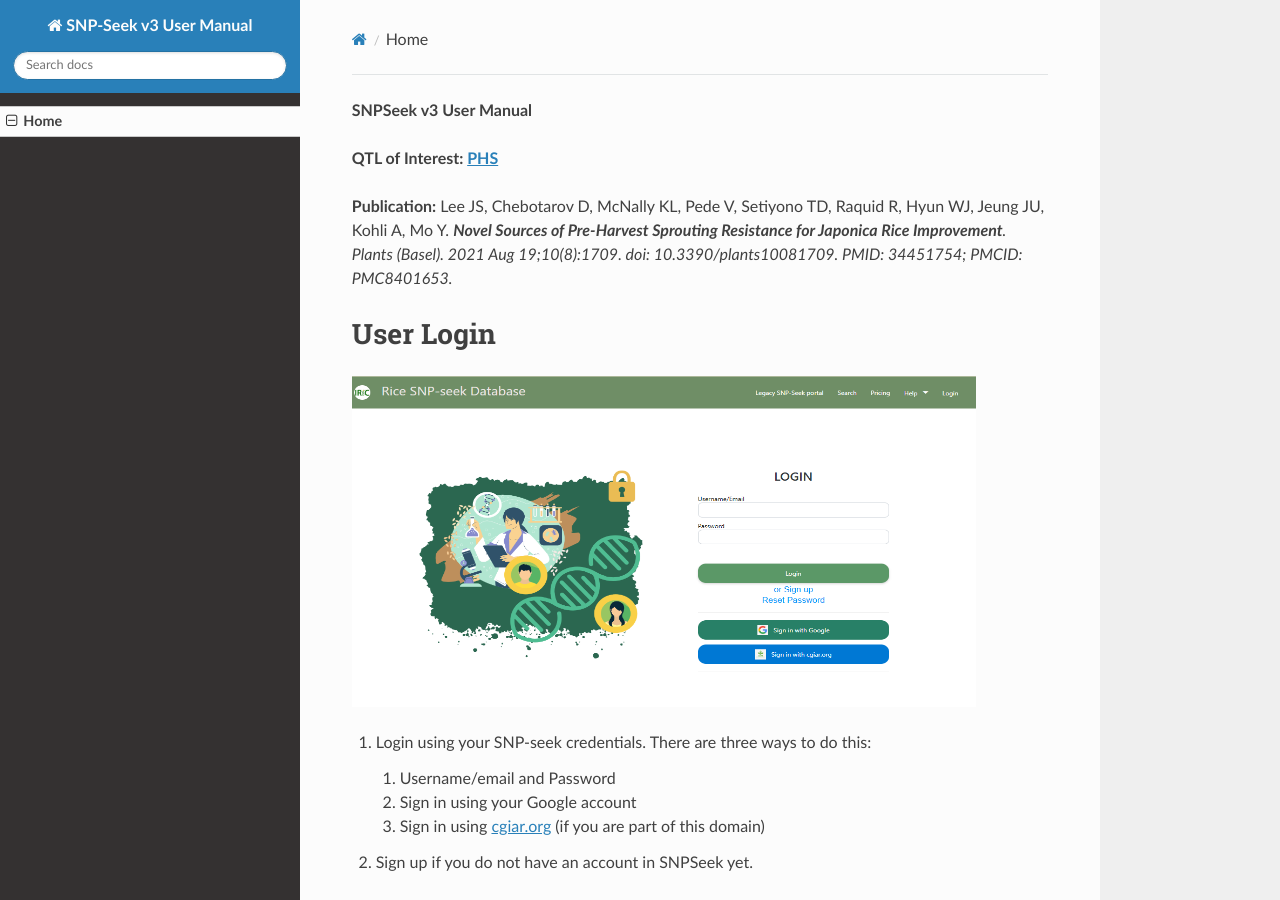
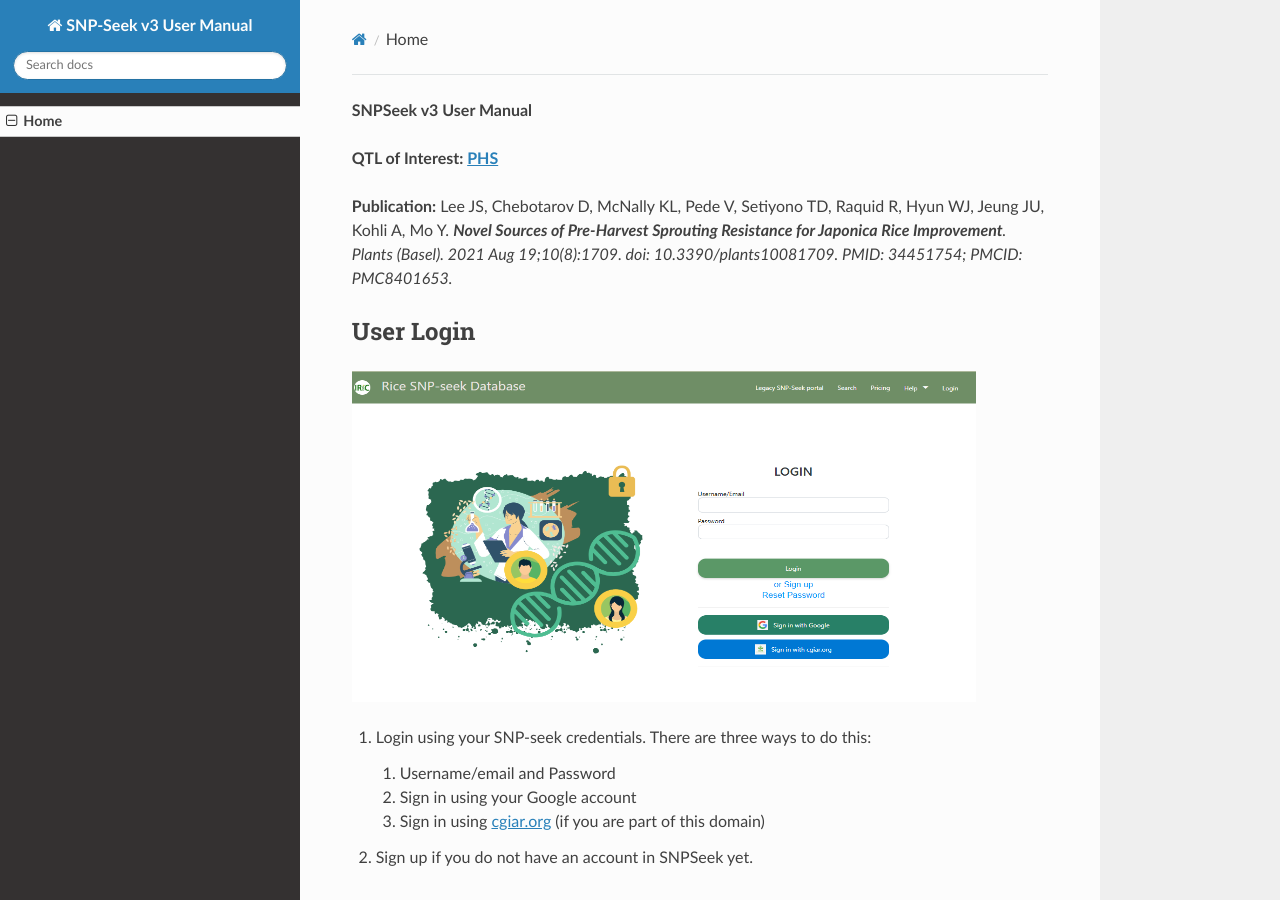
Before and after one commit to jdetras/SNP-Seekv3-Manual, an MkDocs documentation site: the page built from docs/index.md, in a window 1280 px wide and 900 px high. Built offline with MkDocs 1.6.1, drawn with Linux system fonts in a browser that asks for light colours; nearby versions of some CDN libraries.

```diff
--- a/docs/index.md
+++ b/docs/index.md
@@ -9,7 +9,7 @@ Pre-Harvest Sprouting Resistance for Japonica Rice Improvement**. Plants
 (Basel). 2021 Aug 19;10(8):1709. doi: 10.3390/plants10081709. PMID:
 34451754; PMCID: PMC8401653.*
 
-# User Login
+## User Login
 
 <img src="img/image1.png"
 style="width:6.5in;height:3.4526in" />
@@ -26,7 +26,7 @@ style="width:6.5in;height:3.4526in" />
 
 2.  Sign up if you do not have an account in SNPSeek yet.
 
-# Search Genotypes:
+## Search Genotypes:
 
 > Note that our QTL/trait of interest is in this region:
 > **<u>Chr4:4662701-4670717</u>**
@@ -81,7 +81,7 @@ style="width:1.91146in;height:3.02567in" />
 
 Knowledge Check: How many SNPs were retrieved within the given region?
 
-# Query result
+## Query result
 
 > After querying the genotypes, you will have a table which displays the
 > alleles for each 3KRG variety in a row, for all SNP positions within
@@ -105,7 +105,7 @@ In another panel, you can also view the region in a genome browser.
 <img src="img/image5.png"
 style="width:6.5in;height:2.29167in" />
 
-# SNP Effects
+## SNP Effects
 
 > The Genotype query also returns a table containing the SNP effects
 > detected on MSU gene models. This is calculated using the SNPEff
@@ -114,7 +114,7 @@ style="width:6.5in;height:2.29167in" />
 <img src="img/image6.png"
 style="width:6.5in;height:3.49281in" />
 
-# Haplotype View
+## Haplotype View
 
 > Another view for the result of the genotype query is the Haplotype
 > View. This allows us to know whether our haplotypes make sense.
@@ -136,7 +136,7 @@ style="width:7.0427in;height:1.96354in" />
 Knowledge Check: How many varieties belong to each major haplotype
 group?
 
-# Downloading the results table
+## Downloading the results table
 
 Download the table in "Plink" format by clicking on the "Plink" button.
 
@@ -154,7 +154,7 @@ Likewise, the first few lines of your .ped file should be like this:
 <img src="img/image11.png"
 style="width:6.23958in;height:3.53125in" />
 
-#  Add positions in my list
+##  Add positions in my list
 
 > From the map file, remove the middle columns such that only the 1st
 > column and the last columns remain (chr, position).
@@ -178,7 +178,7 @@ style="width:6.23958in;height:3.53125in" />
 > <img src="img/image14.png"
 > style="width:2.34896in;height:3.6686in" />
 
-# Annotate SNP List
+## Annotate SNP List
 
 > Next thing we want to do is to look for candidate genes within the QTL
 > region in Nipponbare, go to "Search"-\> "Gene Loci".
@@ -214,7 +214,7 @@ style="width:6.5in;height:1.44444in" />
 > <img src="img/image18.png"
 > style="width:6.5in;height:1.95833in" />
 
-# Saving the Gene List
+## Saving the Gene List
 
 Save the list as "qDTF_genes"
 
@@ -224,7 +224,7 @@ Save the list as "qDTF_genes"
 <img src="img/image19.png"
 style="width:6.5in;height:1.98611in" />
 
-# Get Gene set/network
+## Get Gene set/network
 
 > Using the gene list we generated, we will now do a gene enrichment
 > analysis to know if there are other genes previously reported that are
```
